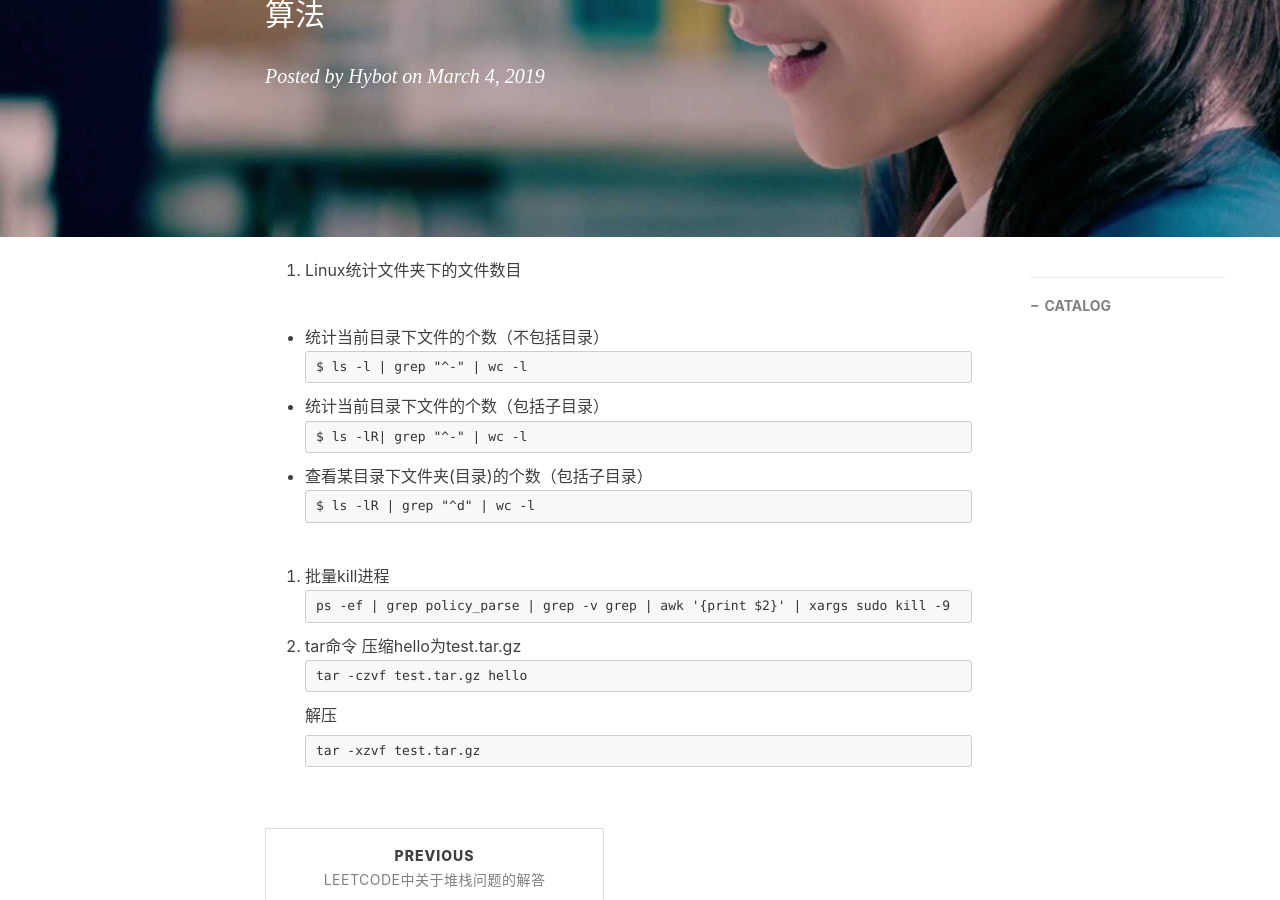
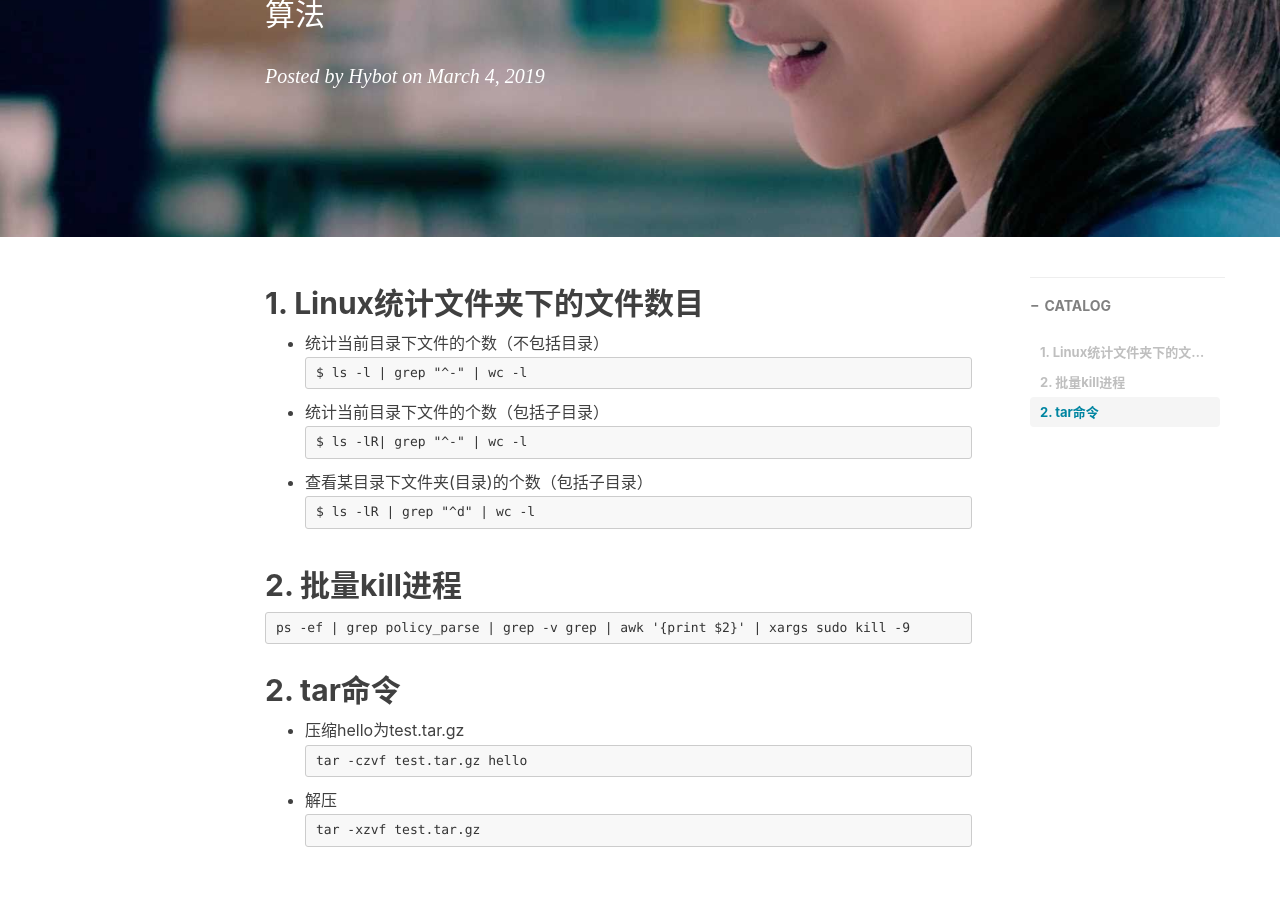
Before and after one commit to yuniler/yuniler.github.io, a Jekyll site: the page built from _posts/2019-08-01-Linux命令笔记.md, in a window 1280 px wide and 900 px high, scrolled down 286 px. Built offline with Jekyll 4.4.1, drawn with Linux system fonts in a browser that asks for light colours; nearby versions of some CDN libraries; comment, search, counter and statistics services are not loaded.

Commit message:
Update 2019-08-01-Linux命令笔记.md

````diff
--- a/_posts/2019-08-01-Linux命令笔记.md
+++ b/_posts/2019-08-01-Linux命令笔记.md
@@ -9,7 +9,7 @@ catalog: true
 tags: linux
 ---
 
-1. Linux统计文件夹下的文件数目
+## 1. Linux统计文件夹下的文件数目
 
 - 统计当前目录下文件的个数（不包括目录）
 ```
@@ -24,17 +24,17 @@ $ ls -lR| grep "^-" | wc -l
 $ ls -lR | grep "^d" | wc -l
 ```
 
-2. 批量kill进程
+## 2. 批量kill进程
 ```
 ps -ef | grep policy_parse | grep -v grep | awk '{print $2}' | xargs sudo kill -9
 ```
 
-2. tar命令
-压缩hello为test.tar.gz
+## 2. tar命令
+- 压缩hello为test.tar.gz
 ```
 tar -czvf test.tar.gz hello
 ```
-解压
+- 解压
 ```
 tar -xzvf test.tar.gz
 ```
````
